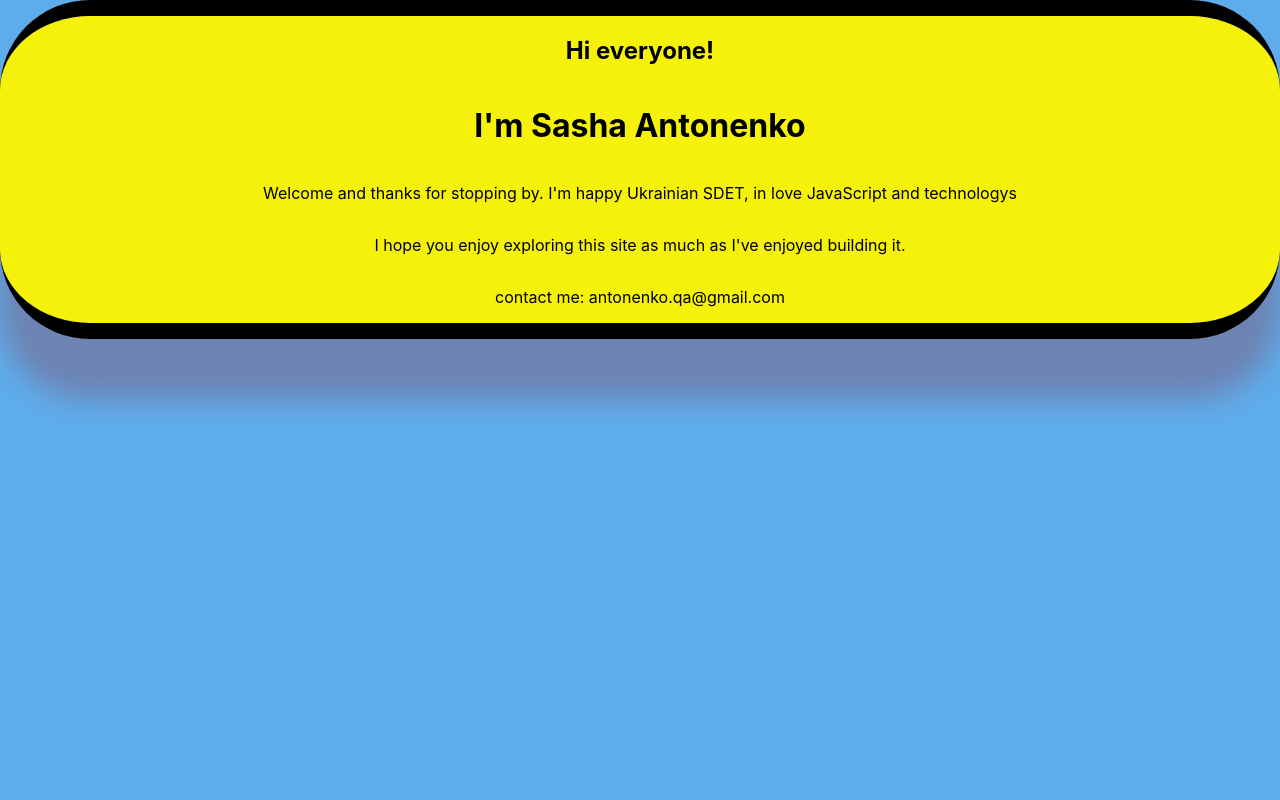
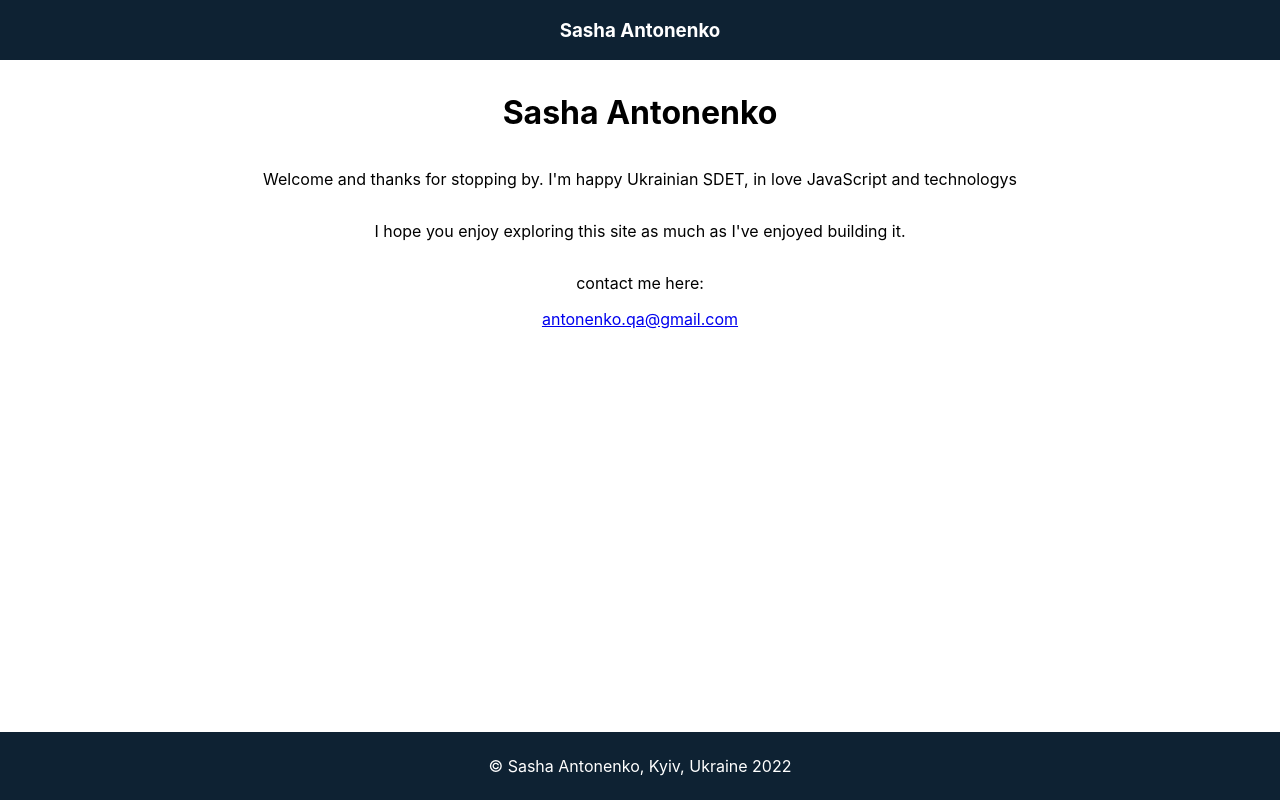
Before and after one commit to sashaant/antonenko-tech, a React (Create React App) app: page / in a window 1280 px wide. Built offline with nearby package versions, Linux system fonts and the light colour scheme; the HTML template or start-up script is replaced by a standard one.

Commit message:
v1.0 (simple structure of the components)

```diff
--- a/src/App.js
+++ b/src/App.js
@@ -1,11 +1,19 @@
 import React from 'react';
 import Card from './componets/Card';
+import Footer from './componets/Footer';
+import Navbar from './componets/Navbar';
+import Foto from './componets/Foto';
+import Mailto from './componets/Mailto';
 
 const App = () => {
   return (
-    <>
-    <Card></Card>
-    </>
+    <div>
+      <Navbar/>
+      {/* <Foto/> */}
+      <Card/>
+      {/* <Mailto>Mail me!</Mailto> */}
+      <Footer/>
+    </div>
   );
 }
 
--- a/src/componets/Card.css
+++ b/src/componets/Card.css
@@ -1,13 +1,13 @@
 .card {
-    height: 100%;
+    height: 50vh;
     width: 100%;
-    border-radius: 90px;
-    border-top: 1rem solid;
-    border-bottom:1rem solid;
     text-align: center;
     align-content: center;
+    justify-content: center;
     display: grid;
+    position: absolute;
+    /* background-position: center;
+    background-size: cover;
+    background-repeat: no-repeat; */
 
-    background-color: rgb(245, 241, 10);
-    box-shadow: 0 60px 28px rgba(152, 10, 10, 0.25);
-  }
+}
--- a/src/componets/Card.js
+++ b/src/componets/Card.js
@@ -7,17 +7,32 @@ const Card = () => {
     name: "Sasha Antonenko",
     text1: "Welcome and thanks for stopping by. I'm happy Ukrainian SDET, in love JavaScript and technologys",
     text2:"I hope you enjoy exploring this site as much as I've enjoyed building it.",
-    contact: "contact me: antonenko.qa@gmail.com"
+    contact: "contact me here:",
+    enail:"antonenko.qa@gmail.com"
   }
 
+  // const [title, setTitle] = useState(props.title);
+  // console.log('ExpenseItem evaluated by React');
+
+  // const clickHandler = () => {
+  //   // setTitle('Updated testing!');
+  //   let title = "Updated cliking!";
+  //   console.log(title);
+  // };
+
   return(
-    <div className="card">
-    <h2>Hi everyone!</h2>
-    <h1>I'm {data.name}</h1>
+    <div className="card" >
+
+    <h1>{data.name}</h1>
     <p>{data.text1} </p>
     <p>{data.text2}</p>
+    {/* <button onClick={clickHandler}>Testing button</button> */}
     <p>{data.contact}</p>
-  </div>
+
+    <a href="mailto:antonenko.qa@gmail.com">antonenko.qa@gmail.com</a>
+    {/* <a href="antonenko.qa@gmail.com">antonenko.qa@gmail.com</a> */}
+
+    </div>
   )
 };
 
--- /dev/null
+++ b/src/componets/Footer.css
@@ -0,0 +1,10 @@
+.footer {
+    position: fixed;
+    background-color:  #0e2233;
+    color: white;
+    bottom: 0;
+    left: 0;
+    right: 0;
+    padding: 8px;
+    text-align: center;
+  }
--- /dev/null
+++ b/src/componets/Footer.js
@@ -0,0 +1,16 @@
+import React from 'react';
+
+import './Footer.css';
+
+
+const Footer = () => {
+    const year = new Date().getFullYear();
+
+    return (
+        <div className="footer">
+        <p>{`© Sasha Antonenko, Kyiv, Ukraine ${year}`}</p>
+        </div>
+    );
+    };
+
+export default Footer;
--- /dev/null
+++ b/src/componets/Foto.css
@@ -0,0 +1,6 @@
+.foto{
+    display: flex;
+    justify-content: center;
+    align-items: center;
+    height: 100vh;
+}
--- /dev/null
+++ b/src/componets/Foto.js
@@ -0,0 +1,24 @@
+import React from "react";
+
+// import "./Foto.css";
+
+const Foto = () => {
+    const styles = {
+        display: 'flex',
+        alignItems: 'center',
+        justifyContent: 'center',
+        height: '25vh',
+        backgroundImage: "url(../images/foto.jpg)",
+
+
+    };
+
+    return (
+        <div style={styles}>
+        {/* // <div className="foto"> */}
+            <h2>Some content here</h2>
+        </div>
+    );
+}
+
+export default Foto;
--- /dev/null
+++ b/src/componets/Mailto.js
@@ -0,0 +1,11 @@
+import React from "react";
+
+const Mailto = ({ email, subject = '', body = '', children }) => {
+    let params = subject || body ? '?' : '';
+    if (subject) params += `subject=${encodeURIComponent(subject)}`;
+    if (body) params += `${subject ? '&' : ''}body=${encodeURIComponent(body)}`;
+
+    return <a href={`mailto:${email}${params}`}>{children}</a>;
+  };
+
+export default Mailto;
--- /dev/null
+++ b/src/componets/Navbar.css
@@ -0,0 +1,23 @@
+.navbar{
+    position: fixed;
+    top: 0; /* Position the navbar at the top of the page */
+    width: 100%;
+    background-color:  #0e2233;
+    color: white;
+    text-align: center;
+    /* bottom: 0;
+    left: 0;
+    right: 0;
+    padding: 8px; */
+    text-align: center;
+
+  }
+
+  .navbar a {
+    /* float: left; */
+    display: block;
+    color: white;
+    text-align: center;
+    /* padding: 14px 16px; */
+    text-decoration: none;
+  }
--- /dev/null
+++ b/src/componets/Navbar.js
@@ -0,0 +1,18 @@
+import React from "react";
+
+import "./Navbar.css";
+
+const Navbar = () => {
+    return (
+        <div className="navbar">
+            <h3>Sasha Antonenko</h3>
+            {/* <ul>
+                <li><a href="#home">Home Navbar</a></li>
+                 <li><a href="#about">About</a></li>
+                 <li><a href="#contact">Contact</a></li>
+            </ul>  */}
+        </div>
+    );
+}
+
+export default Navbar;
--- a/src/index.css
+++ b/src/index.css
@@ -1,9 +1,10 @@
 body {
   margin: 0;
+  padding: 0;
   text-align: center;
   align-content: center;
 
-  background-color: #5faceb;
+  background-color: #ffffff;
   font-family: -apple-system, BlinkMacSystemFont, 'Segoe UI', 'Roboto', 'Oxygen',
     'Ubuntu', 'Cantarell', 'Fira Sans', 'Droid Sans', 'Helvetica Neue',
     sans-serif;
```
Also changed, not shown: src/images/foto.jpg (added), src/images/ua.jpeg (added).
